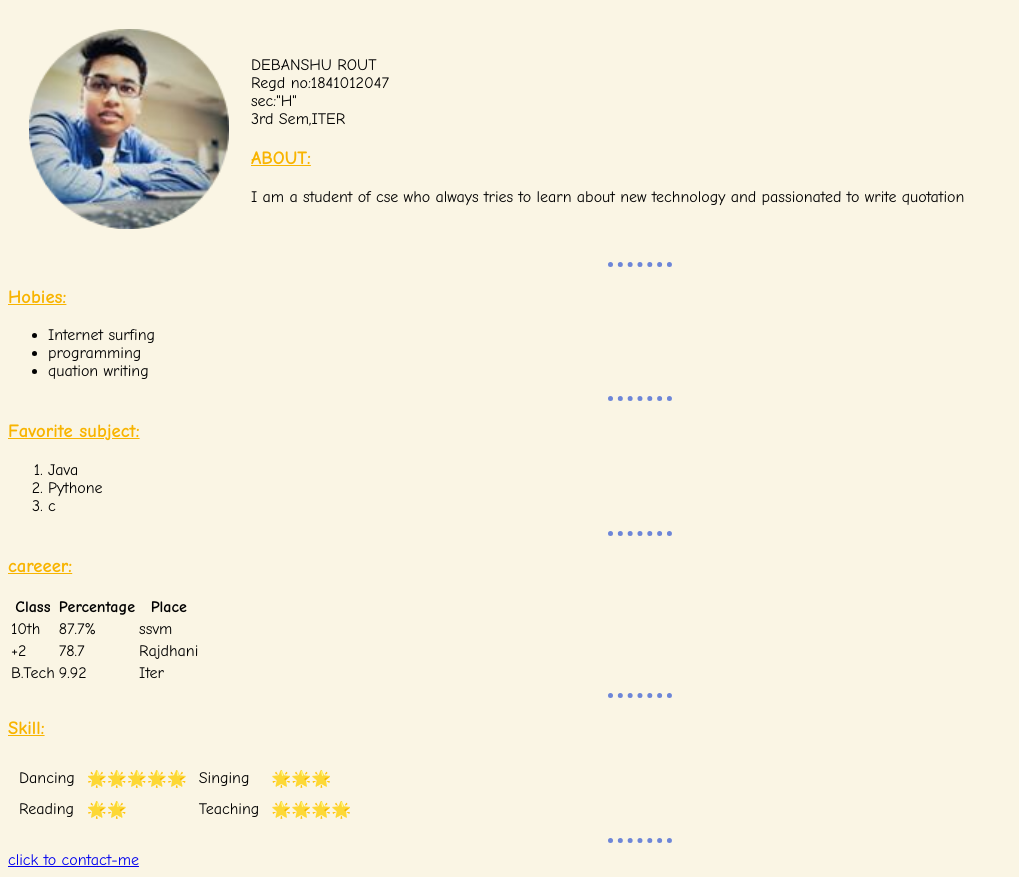
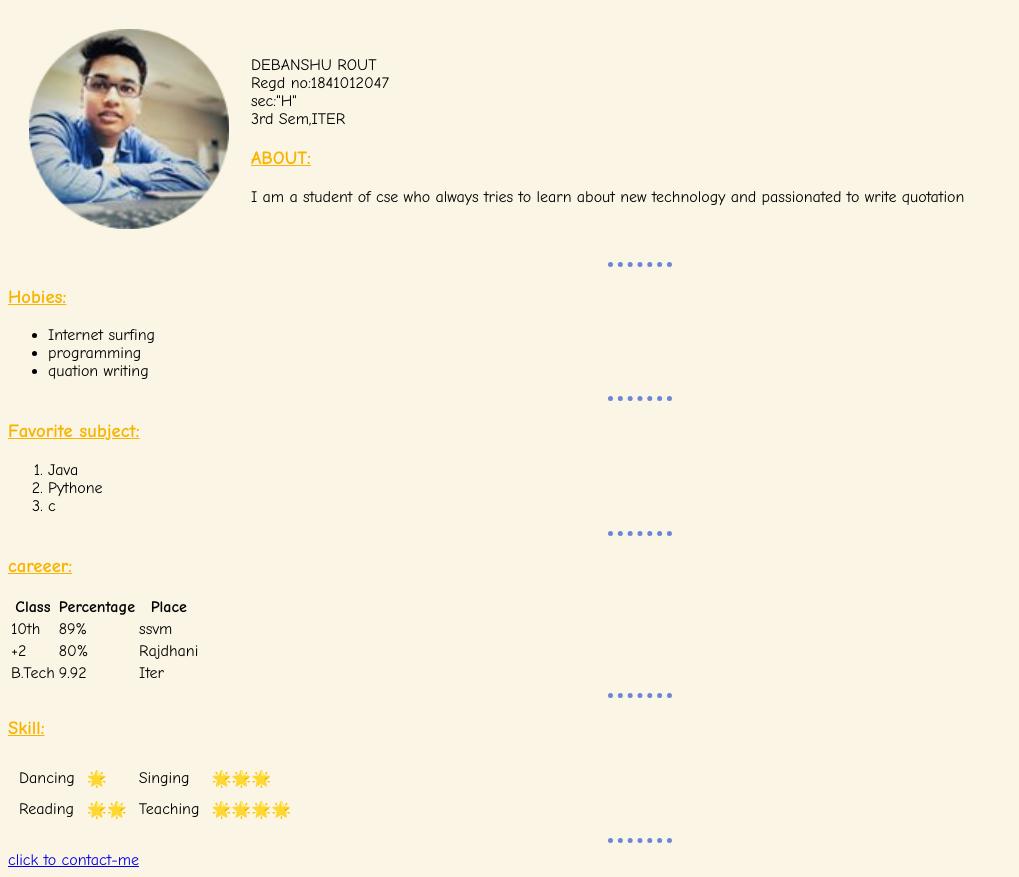
Before and after one commit to debanshu78/1stSiteHtmlCss, a plain HTML site: page index.html in a window 1280 px wide. Shown: the whole page, without its empty margins (0-1019 px from the left). Drawn offline with Linux system fonts and the light colour scheme.

Commit message:
update index

```diff
--- a/index.html
+++ b/index.html
@@ -42,12 +42,12 @@
     <tbody>
             <tr>
                 <td>10th</td>
-                <td>87.7%</td>
+                <td>89%</td>
                 <td>ssvm</td>
             </tr>
             <tr>
                 <td>+2</td>
-                <td>78.7</td>
+                <td>80%</td>
                 <td>Rajdhani</td>
             </tr>
             <tr>
@@ -63,7 +63,7 @@
 <table cellspacing="10">
     <tr>
         <td>Dancing</td>
-        <td>&#127775;&#127775;&#127775;&#127775;&#127775;</td>
+        <td>&#127775;</td>
         <td>Singing</td>
         <td>&#127775;&#127775;&#127775;</td>
     </tr>
```
